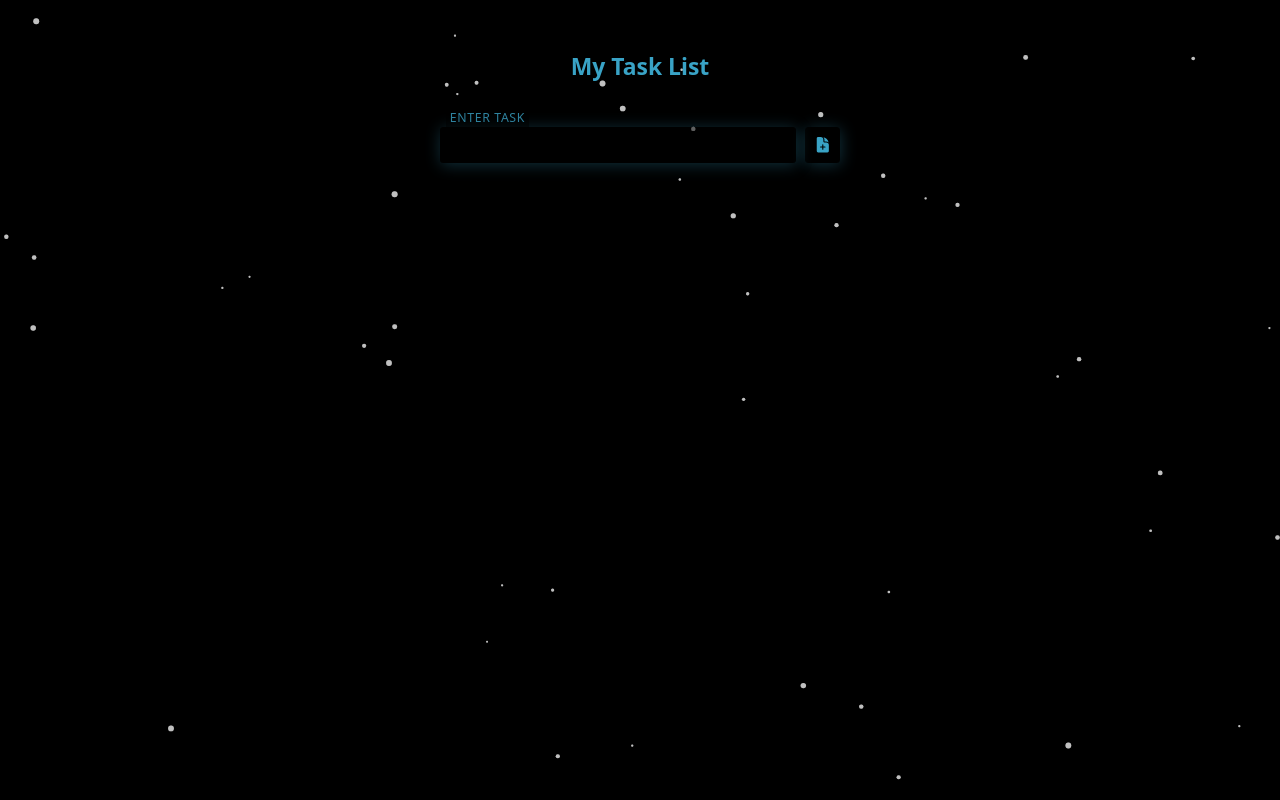
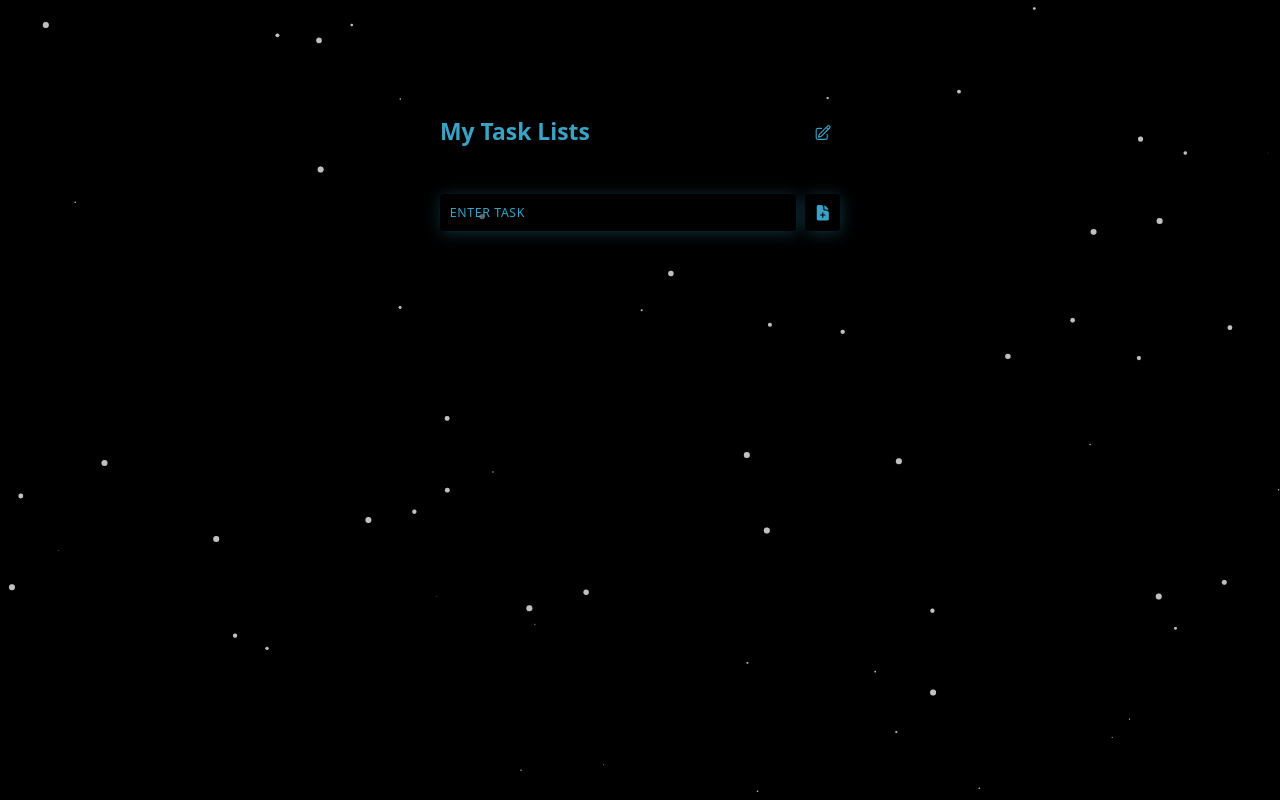
Before and after one commit to yogyy/react-todo-drag-and-drop, a React (Vite) app: page / in a window 1280 px wide. Built offline with nearby package versions, Linux system fonts and the light colour scheme.

Commit message:
title can edit

```diff
--- a/src/App.jsx
+++ b/src/App.jsx
@@ -1,11 +1,11 @@
-import { useEffect, useState } from 'react';
+import { useState } from 'react';
 import './App.css';
 import CustomForm from './component/CustomForm';
 import EditForm from './component/EditForm';
 import { TaskList } from './component/TaskList';
 import useLocalStorage from './hooks/useLocalStorage';
 import ParticlesComponent from './component/Particle';
-import particlesConfig from './config/partilce-config';
+import EditableTitle from './component/Title';
 
 function App() {
   const [tasks, setTasks] = useLocalStorage('react-todo.tasks', []);
@@ -43,9 +43,11 @@ function App() {
   };
 
   return (
+    <div className="">
       <div className="container">
+        <ParticlesComponent id="tsparticles" />
         <header>
-        <h1>My Task List</h1>
+          <EditableTitle />
         </header>
         {isEditing && (
           <EditForm
@@ -63,7 +65,7 @@ function App() {
             enterEditMode={enterEditMode}
           />
         )}
-      <ParticlesComponent id="tsparticles" />
+      </div>
     </div>
   );
 }
--- a/src/component/EditForm.jsx
+++ b/src/component/EditForm.jsx
@@ -1,23 +1,23 @@
-import React, { useEffect, useState } from "react";
+import React, { useEffect, useState } from 'react';
 
 // library import
-import { CheckIcon } from "@heroicons/react/24/solid";
+import { CheckIcon } from '@heroicons/react/24/solid';
 
 export default function EditForm({ editedTask, updateTask, closeEditMode }) {
   const [updatedTaskName, setUpdatedTaskName] = useState(editedTask.name);
 
   useEffect(() => {
-    const closeModalIfEscaped = (e) => {
-      e.key === "Escape" && closeEditMode();
+    const closeModalIfEscaped = e => {
+      e.key === 'Escape' && closeEditMode();
     };
-    window.addEventListener("keydown", closeModalIfEscaped);
+    window.addEventListener('keydown', closeModalIfEscaped);
 
     return () => {
-      window.removeEventListener("keydown", closeModalIfEscaped);
+      window.removeEventListener('keydown', closeModalIfEscaped);
     };
   }, [closeEditMode]);
 
-  const handleForm = (e) => {
+  const handleForm = e => {
     e.preventDefault();
     updateTask({ ...editedTask, name: updatedTaskName });
   };
@@ -25,7 +25,7 @@ export default function EditForm({ editedTask, updateTask, closeEditMode }) {
     <div
       role="dialog"
       aria-labelledby="editTask"
-      onClick={(e) => {
+      onClick={e => {
         e.target === e.currentTarget && closeEditMode(); // keluar dari kotak (close edit)
       }}
     >
@@ -36,14 +36,14 @@ export default function EditForm({ editedTask, updateTask, closeEditMode }) {
             id="editTask"
             className="input"
             value={updatedTaskName}
-            onInput={(e) => setUpdatedTaskName(e.target.value)}
+            onInput={e => setUpdatedTaskName(e.target.value)}
             required
             autoFocus
             maxLength={60}
             placeholder="Update Task"
           />
           <label htmlFor="ediTask" className="label">
-            Enter Task
+            Edit Task
           </label>
         </div>
         <button
--- a/src/component/Particle.jsx
+++ b/src/component/Particle.jsx
@@ -20,7 +20,7 @@ const ParticlesComponent = props => {
       },
       particles: {
         number: {
-          value: 20,
+          value: 30,
           density: {
             enable: true,
             value_area: 400,
@@ -58,7 +58,7 @@ const ParticlesComponent = props => {
           value: 3,
           random: true,
           anim: {
-            enable: false,
+            enable: true,
             speed: 40,
             size_min: 0.1,
             sync: false,
@@ -97,7 +97,7 @@ const ParticlesComponent = props => {
             enable: true,
             mode: 'repulse',
           },
-          resize: false,
+          resize: true,
         },
         modes: {
           grab: {
--- /dev/null
+++ b/src/component/Title.jsx
@@ -0,0 +1,63 @@
+import React, { useEffect, useRef, useState } from 'react';
+import { PencilSquareIcon } from '@heroicons/react/24/outline';
+import useLocalStorage from '../hooks/useLocalStorage';
+
+const EditableTitle = () => {
+  const [title, setTitle] = useLocalStorage('title', 'My Task Lists');
+  const [isEditing, setIsEditing] = useState(false);
+  const inputRef = useRef(null);
+
+  const handleChange = event => {
+    setTitle(event.target.value);
+  };
+
+  const handleSubmit = event => {
+    event.preventDefault();
+    setIsEditing(false);
+  };
+  useEffect(() => {
+    const handleClickOutside = event => {
+      if (inputRef.current && !inputRef.current.contains(event.target)) {
+        setIsEditing(false);
+      }
+    };
+
+    document.addEventListener('click', handleClickOutside);
+
+    return () => {
+      document.removeEventListener('click', handleClickOutside);
+    };
+  }, [inputRef]);
+  return (
+    <>
+      <div className="titlecontainer" ref={inputRef}>
+        {isEditing ? (
+          <form className="todo" onSubmit={handleSubmit}>
+            <div className="wrapper">
+              <input
+                id="task"
+                type="text"
+                className="inputtitle"
+                required
+                autoFocus
+                maxLength={60}
+                onChange={handleChange}
+              />
+            </div>
+          </form>
+        ) : (
+          <h1>{title}</h1>
+        )}
+        <button
+          style={{ boxShadow: 'none' }}
+          className={`btn`}
+          onClick={() => setIsEditing(true)}
+        >
+          <PencilSquareIcon width={24} height={24} />
+        </button>
+      </div>
+    </>
+  );
+};
+
+export default EditableTitle;
--- a/src/index.css
+++ b/src/index.css
@@ -108,6 +108,7 @@ body {
     Oxygen, Ubuntu, Cantarell, 'Open Sans', 'Helvetica Neue', sans-serif;
   background-color: hsl(var(--bg));
   color: hsl(var(--bg));
+  position: relative;
 }
 
 ::selection {
@@ -129,9 +130,16 @@ h1 {
   max-height: 100%;
   width: 400px;
 }
-.particles-js-canvas-el {
-  height: 100vmax !important;
-  z-index: 0;
+
+canvas {
+  display: block;
+  position: fixed;
+}
+
+#tsparticles-js {
+  position: absolute;
+  width: 100%;
+  height: 100%;
 }
 
 hr {
@@ -224,6 +232,25 @@ hr {
     0 0 0 -0.1em hsl(var(--bg)), 0 0 0 -0.2em hsl(var(--accent));
   transition: box-shadow var(--_tspeed_fast) var(--_ttype_squish);
 }
+.titlecontainer {
+  padding-top: 5%;
+  display: flex;
+  text-transform: capitalize;
+  justify-content: space-between;
+}
+
+.inputtitle {
+  background-color: rgba(0, 0, 0, 0.5);
+  border: none;
+  caret-color: hsl(var(--accent));
+  box-shadow: none;
+  width: 100%;
+}
+.inputtitle:where(:active, :focus) {
+  outline: red;
+  box-shadow: 0.05em 0.1em 0.9em hsl(var(--accent) / 0.3),
+    0 0 0 -0.1em hsl(var(--bg)), 0 0 0 -0.2em hsl(var(--accent));
+}
 
 .input:focus {
   outline: none;
@@ -270,8 +297,23 @@ hr {
   }
 }
 
-@media screen and (max-width: 768) {
+@media screen and (max-width: 768px) {
+  body {
+    background: #000;
+  }
+  #tsparticles {
+    width: 100%;
+    position: absolute;
+    background-position: 50% 50%;
+  }
+  .particles-js {
+    width: 100%;
+    background-size: cover;
+    background-position: 50% 50%;
+    position: absolute;
+    z-index: 0;
+  }
   .container {
-    height: 100vh;
+    margin: 20px;
   }
 }
```
Also changed, not shown: src/component/CustomForm.jsx (+6 -7 lines), 1 other file (tests, documents, lock files or other folders). Lines whose indentation alone changed are shown as unchanged.
